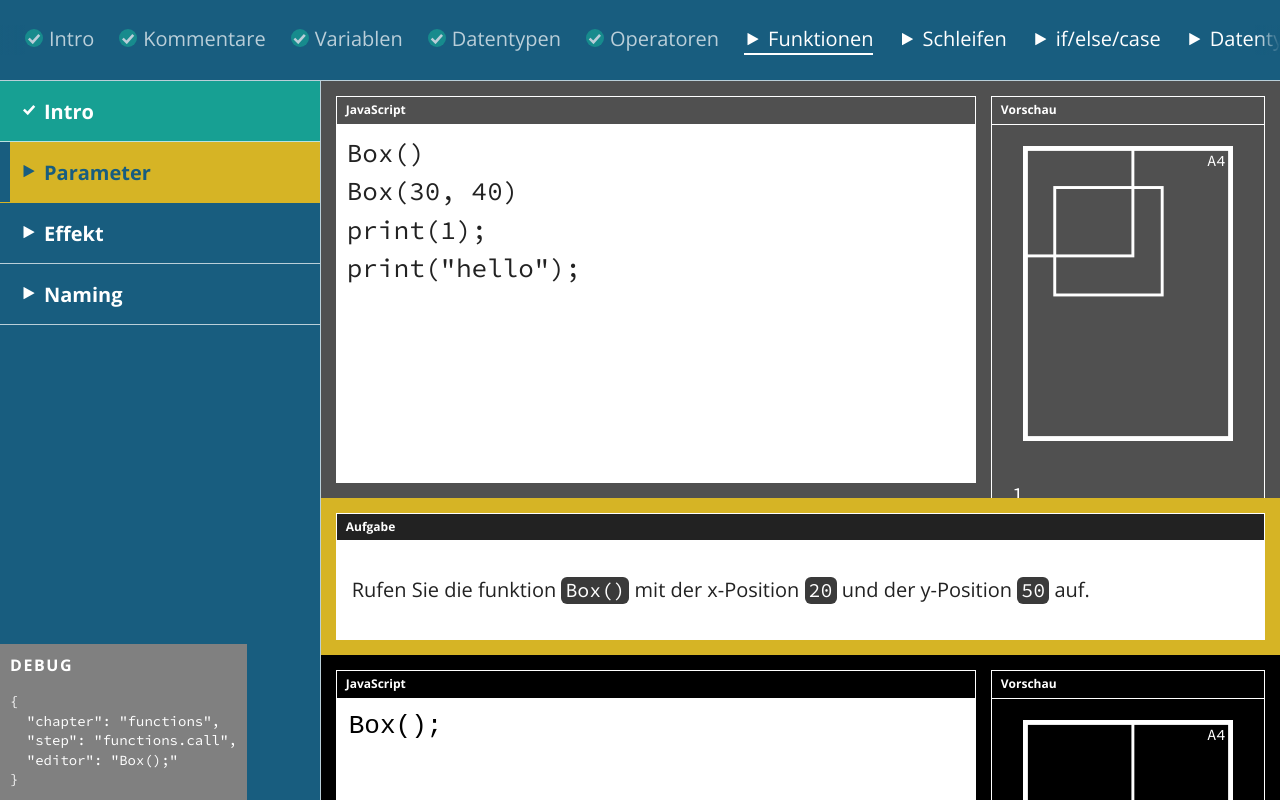
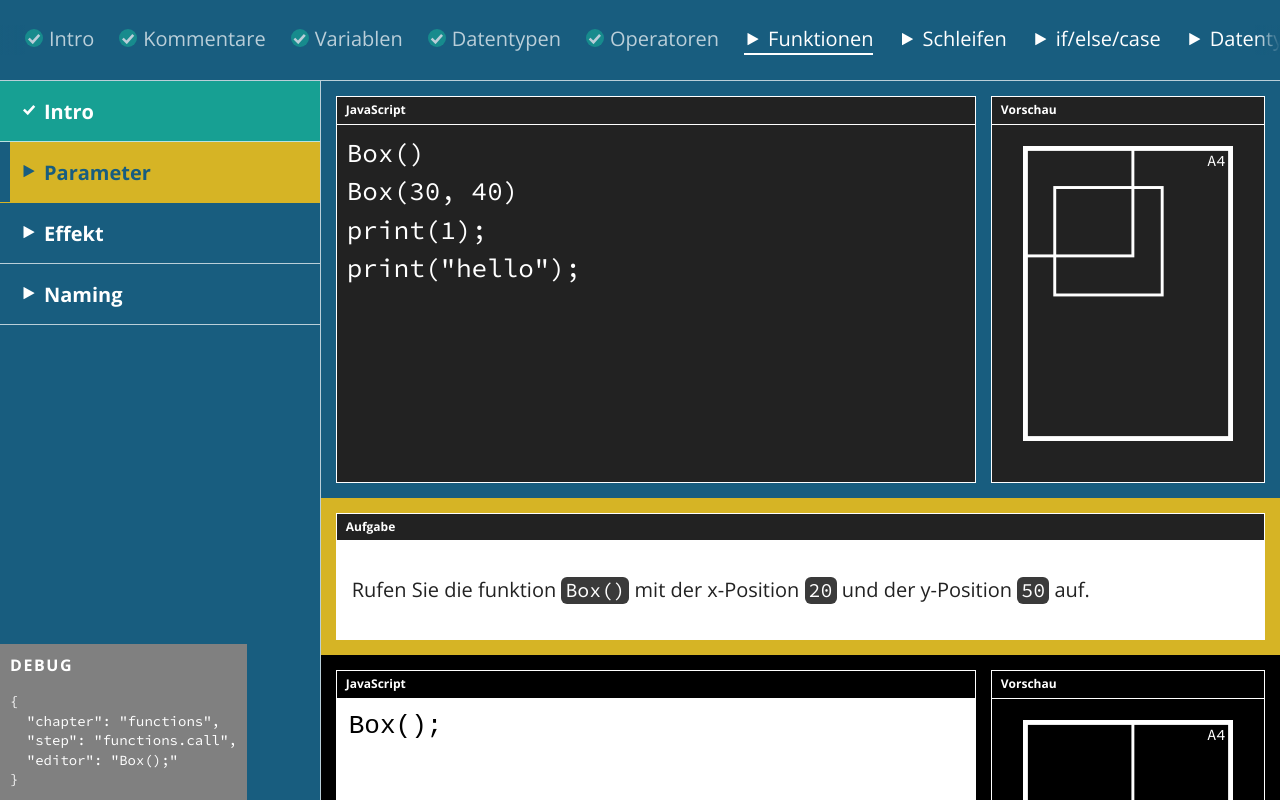
Before and after one commit to signalwerk/tutorial.javascript, a React (Create React App) app: page / in a window 1280 px wide. Shown: the top 800 px of the page. Built offline with nearby package versions, Linux system fonts and the light colour scheme.

Commit message:
MOD: make focus more clear

```diff
--- a/src/Components/Editor/index.tsx
+++ b/src/Components/Editor/index.tsx
@@ -19,6 +19,12 @@ const Editor = ({ id }) => {
     inputEl.current.focus();
     inputEl.current.setSelectionRange(start, end);
   }, [selection]);
+
+  useEffect(() => {
+    const start = state.current.editor.content.length;
+    inputEl.current.focus();
+    inputEl.current.setSelectionRange(start, start);
+  }, []);
 
   const handleInputChange = (e) => {
     dispatch({
--- a/src/Components/Player/styles.css
+++ b/src/Components/Player/styles.css
@@ -7,11 +7,15 @@
 }
 
 .player__editor {
-  background-color: white;
-  color: var(--color-black);
+  background-color: var(--color-black);
+  color: white;
 
   /*  */
   height: 100%;
+}
+
+.player .window__content {
+  background-color: var(--color-black);
 }
 
 .player__text {
--- a/src/Components/Viewer/styles.css
+++ b/src/Components/Viewer/styles.css
@@ -63,9 +63,14 @@
 .viewer__teach {
   width: 100%;
   height: 40%;
-  background-color: rgb(80, 80, 80);
+
+  background-color: var(--color-blue);
 
   color: white;
+}
+
+.viewer__teach .window__filename {
+  background-color: var(--color-black);
 }
 
 .viewer__task {
--- a/src/Components/Window/styles.css
+++ b/src/Components/Window/styles.css
@@ -22,10 +22,8 @@
 }
 
 .window__content {
-  /* width: 100%;
-  height: 100%; */
   flex-grow: 1;
   border: 1px solid white;
   border-top: none;
-  /* padding: 0.5rem; */
+  overflow: hidden;
 }
```
